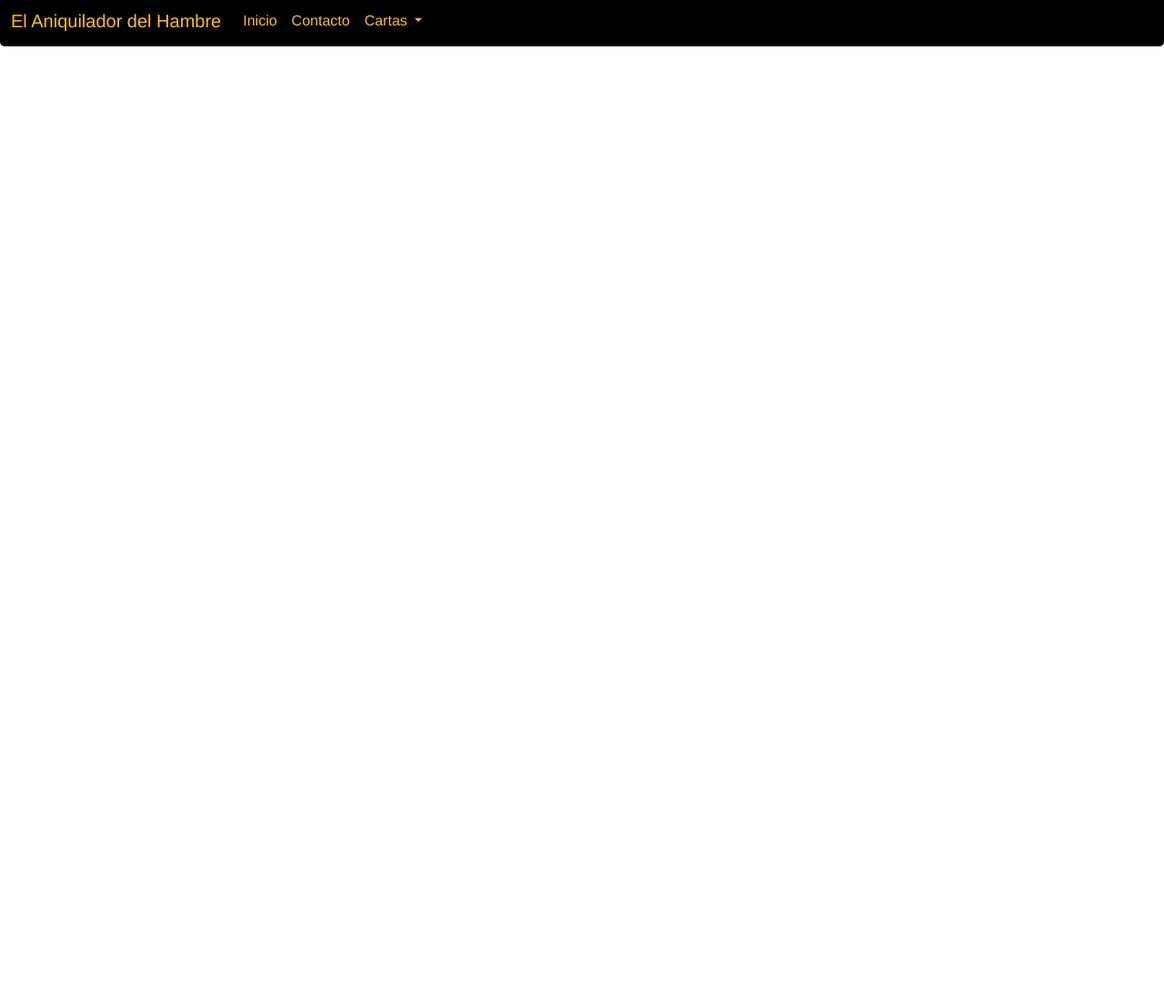
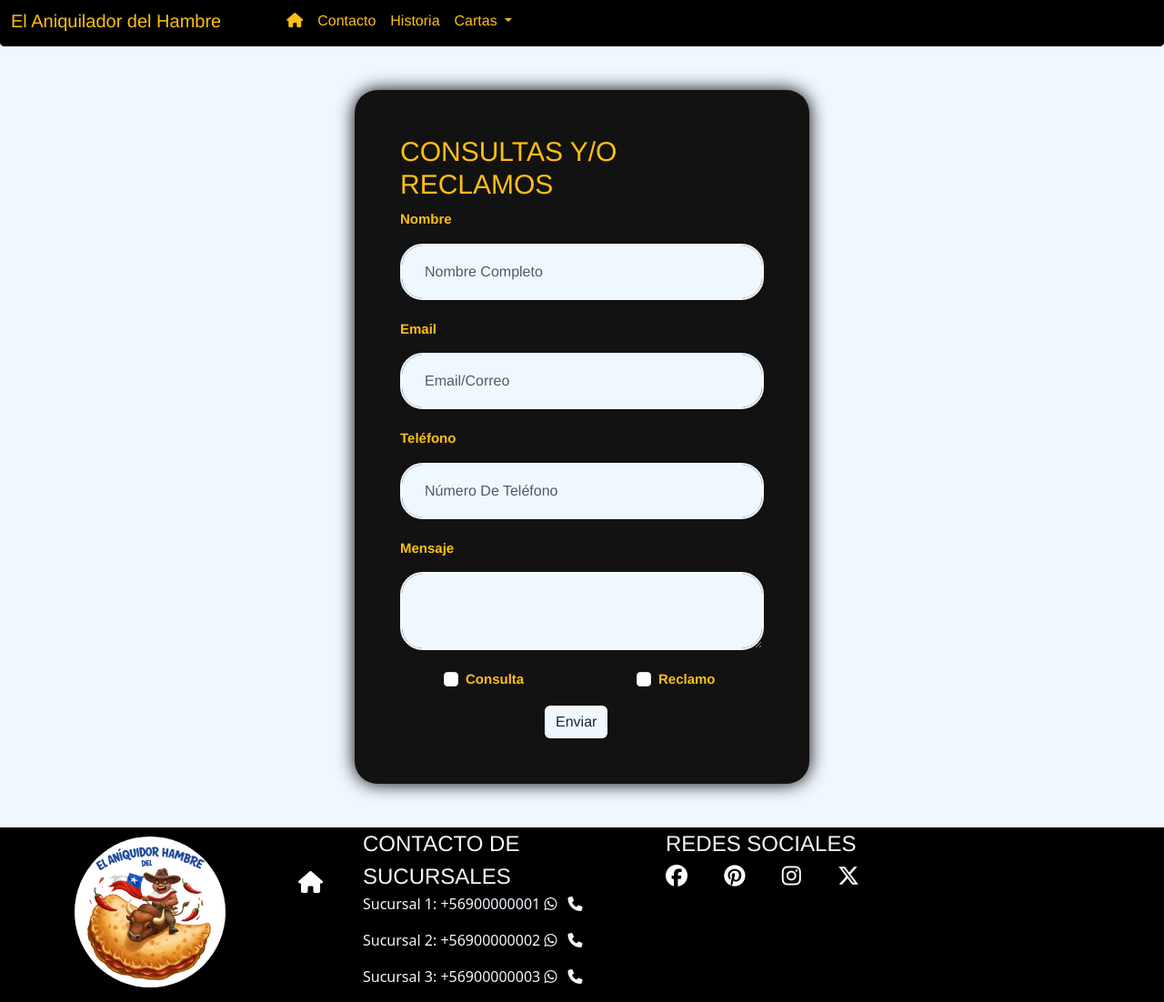
Before and after one commit to Arkhalaisss/FrontEnd-Eva1, a plain HTML site: page contacto.html in a window 1280 px wide. Shown: the part 5-1107 px from the top of the page at 91% size. Before the commit the page ends 800 px from the top, so only its background shows below. Drawn offline with nearby package versions, Linux system fonts and the light colour scheme.

Commit message:
Creacion del formulario para contactos y consultas (html y css)

```diff
--- a/contacto.html
+++ b/contacto.html
@@ -6,21 +6,28 @@
     <title>Contacto</title>
     <link href="https://cdn.jsdelivr.net/npm/bootstrap@5.3.5/dist/css/bootstrap.min.css" rel="stylesheet" integrity="sha384-SgOJa3DmI69IUzQ2PVdRZhwQ+dy64/BUtbMJw1MZ8t5HZApcHrRKUc4W0kG879m7" crossorigin="anonymous">
     <link rel="stylesheet" href="css/style-contacto.css">
+    <script src="https://kit.fontawesome.com/0861a7541d.js" crossorigin="anonymous"></script>
+    <script src="https://cdn.jsdelivr.net/npm/bootstrap@5.3.5/dist/js/bootstrap.bundle.min.js" integrity="sha384-k6d4wzSIapyDyv1kpU366/PK5hCdSbCRGRCMv+eplOQJWyd1fbcAu9OCUj5zNLiq" crossorigin="anonymous"></script>
+    <link rel="stylesheet" href="css/style-index.css">
 </head>
 <header>
+  <!--NavBar-->
   <nav class="navbar navbar-expand-lg t-pag">
-    <div class="container-fluid ">
+    <div class="container-fluid aling-items-center ">
       <a class="navbar-brand" href="#" style="color:rgb(253, 191, 19);">El Aniquilador del Hambre</a>
       <button class="navbar-toggler" type="button" data-bs-toggle="collapse" data-bs-target="#navbarSupportedContent" aria-controls="navbarSupportedContent" aria-expanded="false" aria-label="Toggle navigation">
         <span class="navbar-toggler-icon"></span>
       </button>
-      <div class="collapse navbar-collapse" id="navbarSupportedContent" style="color:rgb(253, 191, 19);">
+      <div class="collapse navbar-collapse ms-5" id="navbarSupportedContent" style="color:rgb(253, 191, 19);">
         <ul class="navbar-nav me-auto mb-2 mb-lg-0">
           <li class="nav-item">
-            <a class="nav-link active" aria-current="page" href="index.html" style="color:rgb(253, 191, 19);">Inicio</a>
+            <a class="nav-link active" aria-current="page" href="index.html#inicio" style="color:rgb(253, 191, 19);"> <i class="fa-solid fa-house aling-items-center"></i></a>
           </li>
           <li class="nav-item">
             <a class="nav-link" href="contacto.html" style="color:rgb(253, 191, 19);">Contacto</a>
+          </li>
+          <li class="nav-item">
+            <a class="nav-link" href="index.html#Historia" style="color:rgb(253, 191, 19);">Historia</a>
           </li>
           <li class="nav-item dropdown">
             <a class="nav-link dropdown-toggle" href="#" role="button" data-bs-toggle="dropdown" aria-expanded="false" style="color:rgb(253, 191, 19);">
@@ -39,9 +46,119 @@
   </nav>
 </header>
 <body>
+  <div class="container caja-input mt-5 mb-5">
+    <form class="row s-validated" novalidate>
+      <h2>CONSULTAS Y/O RECLAMOS</h2>
+      <div class="col-12">
+        <label for="nombre" class="l-form form-label">Nombre</label>
+        <input type="nombre" class="in-form form-control" id="nombre" placeholder="Nombre Completo">
+        <div class="valid-feedback">
+          bien nombre
+        </div>
+        <div class="invalid-feedback">
+          mal nombre
+        </div>
+      </div>
+      <div class="col-12">
+        <label for="email" class="l-form form-label">Email</label>
+        <input type="email" class="in-form form-control" id="email" placeholder="Email/Correo">
+        <div class="valid-feedback">
+          bien email
+        </div>
+        <div class="invalid-feedback">
+          mal email
+        </div>
+      </div>
+      <div class="col-12">
+        <label for="contacto" class="l-form form-label">Teléfono</label>
+        <input type="email" class="in-form form-control" id="contacto" placeholder="Número De Teléfono">
+        <div class="valid-feedback">
+          bien contacto
+        </div>
+        <div class="invalid-feedback">
+          mal contacto
+        </div>
+      </div>
 
+      <div class="col-12">
+        <label for="textms" class="l-form form-label">Mensaje</label>
+        <textarea name="Mensaje" id="textms" class="in-form form-control"></textarea>
+        <div class="valid-feedback">
+          bien mensaje
+        </div>
+        <div class="invalid-feedback">
+          mal mensaje
+        </div>
+      </div>
 
+      <div class="col-6">
+        <div class="form-check ms-5">
+          <label for="checkconsulta" class="l-form">Consulta</label>
+          <input type="checkbox" id="checkconsulta" class="form-check-input">
+        </div>
+      </div>
 
-<script src="https://cdn.jsdelivr.net/npm/bootstrap@5.3.5/dist/js/bootstrap.bundle.min.js" integrity="sha384-k6d4wzSIapyDyv1kpU366/PK5hCdSbCRGRCMv+eplOQJWyd1fbcAu9OCUj5zNLiq" crossorigin="anonymous"></script>
+      <div class="col-6">
+        <div class="form-check ms-5">
+          <label for="checkReclamo" class="l-form">Reclamo</label>
+          <input type="checkbox" id="checkReclamo" class="form-check-input">
+          <div class="valid-feedback">
+            bien reclamo          </div>
+          <div class="invalid-feedback">
+            mal reclamo
+          </div>
+        </div>
+      </div>
+
+      <div class="col-3">
+        <button type="submit" class="btn">
+          Enviar
+        </button>
+      </div>
+
+    </form>
+  </div>
+<section id="footer">
+<footer class="bg-black mt-3">
+  <div class="container">
+    <nav class="row">
+      <img src="img/logos/logo2.jpeg" alt="" class="img-logo me-2 col-6 col-md-2 mb-3">
+      <div class="col-12 col-md-1 text-uppercase f-text me-4 d-flex-column">
+        <a href="index.html#inicio">
+          <i class="fa-solid fa-house mt-5 ms-5 text-white"></i>
+        </a>
+      </div>
+      <div class="col-12 col-md-3 ">
+        <ul class="list-unstyled " style="color: aliceblue;">
+          <li class="font-weight-bold text-uppercase f-text"> Contacto de Sucursales</li>
+          <li class="mb-3">Sucursal 1: +56900000001 <i class="fa-brands fa-whatsapp me-2"></i> <i class="fa-solid fa-phone"></i></li>
+          <li class="mb-3">Sucursal 2: +56900000002 <i class="fa-brands fa-whatsapp me-2"></i> <i class="fa-solid fa-phone"></i></li>
+          <li class="mb-3">Sucursal 3: +56900000003 <i class="fa-brands fa-whatsapp me-2"></i> <i class="fa-solid fa-phone"></i></li>
+        </ul>
+      </div>
+      <div class="col-12 col-md-3 ">
+        <ul class="list-unstyled ms-5" style="color: aliceblue;">
+          <li class="font-weight-bold text-uppercase f-text"> Redes sociales</li>
+          <li class="mb-3 f-text d-flex justify-content-between">
+            <a href="https://www.facebook.com/">
+              <i class="fa-brands fa-facebook text-white"></i>
+            </a>
+            <a href="https://www.pinterest.com/">
+              <i class="fa-brands fa-pinterest text-white"></i>
+            </a>
+            <a href="https://www.instagram.com/">
+              <i class="fa-brands fa-instagram text-white"></i>
+            </a>
+            <a href="https://www.twitter.com/">
+              <i class="fa-brands fa-x-twitter text-white"></i>
+            </a>
+          </li>
+        </ul>
+      </div>
+    </nav>
+  </div>
+</footer>
+</section>
+
 </body>
 </html>
--- a/css/style-contacto.css
+++ b/css/style-contacto.css
@@ -1,7 +1,63 @@
-.t-pag{
+header{
     background-color: rgb(0, 0, 0);
     color:rgb(253, 191, 19);
     font-family: 'Franklin Gothic Medium', 'Arial Narrow', Arial, sans-serif;
-    align-items: center;
     border-radius: 0px 0px 5px 5px;
 }
+
+body{
+    background-color: aliceblue;
+
+}
+
+form{
+    font-family: 'Franklin Gothic Medium', 'Arial Narrow', Arial, sans-serif;
+    display: flex;
+    align-items: center;
+    justify-content: center;
+}
+.caja-input{
+    margin-top: 10px;
+    margin-bottom: 10px;
+    padding: 50px 50px;
+    box-shadow: 0 0 20px rgb(0, 0, 0);
+    text-align: center;
+    width: 500px;
+    display: flex;
+    flex-direction: column;
+    text-align: left;
+    background-color: rgb(19, 18, 18);
+    border-radius: 25px;
+}
+
+h2{
+    color: rgb(253, 191, 19);
+    font-size: 30px;
+}
+
+.l-form{
+    color: rgb(253, 191, 19);
+    font-size: 15px;
+    font-weight: 600;
+    margin-bottom: 15px;
+}
+
+.in-form{
+    padding: 17px 25px;
+    margin-bottom: 20px;
+    background-color: aliceblue;
+    outline: none;
+    border: 2px solid aliceblue;
+    border-radius: 25px;
+}
+
+.btn{
+    background-color: aliceblue;
+    font-size: 16px;
+    border: 0;
+}
+
+.btn:hover{
+    background-color: rgb(253, 191, 19);
+    color: black;
+}
```
Also changed, not shown: index.html (+6 -3 lines).
